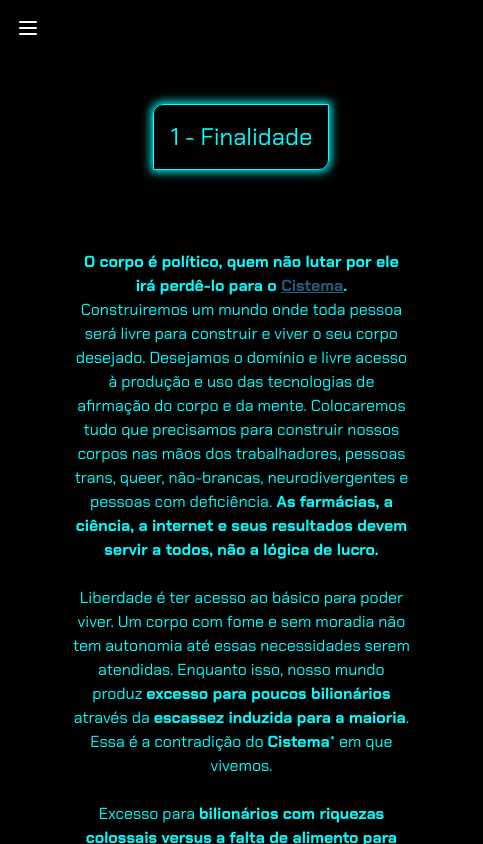
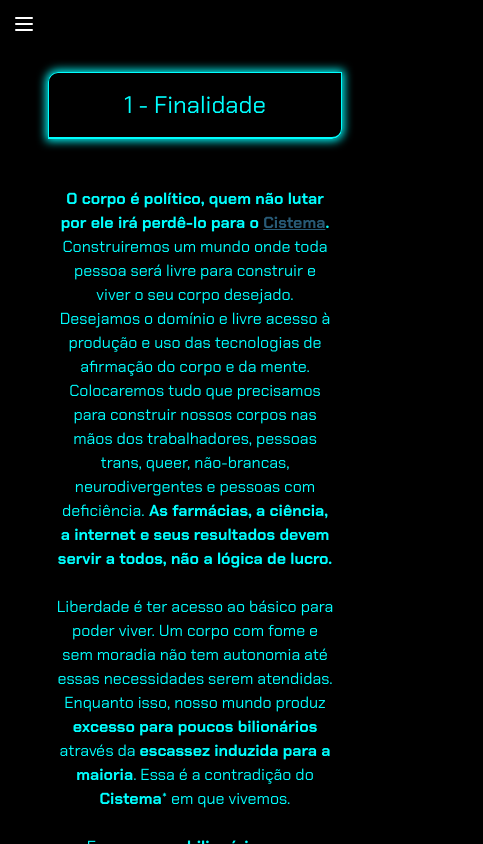
Before and after one commit to Coletivo-Anarquista-Trans/site, a Next.js app: page /manifesto in a window 390 px wide. Shown: the top 844 px of the page, 483 px wide, since content can reach past the window. Built offline with nearby package versions, Linux system fonts and the light colour scheme.

Commit message:
manifesto is now mobile-safe again

```diff
--- a/src/app/manifesto/page.tsx
+++ b/src/app/manifesto/page.tsx
@@ -2,26 +2,24 @@
 
 import CyberContainer from "@/components/atoms/CyberContainer"
 import CyberTooltip from "@/components/atoms/CyberTooltip";
-import CyberSpeech from "@/components/atoms/CyberSpeech";
 import CyberGlossary from "../../components/molecules/CyberGlossary";
 
 export default function Manifesto() {
 
     return (
         <>
-            <CyberContainer className="min-h-screen flex flex-col items-start px-4 py-8">
-                <CyberContainer className="w-full mx-auto text-accent1 max-w-screen-lg px-4 sm:px-8">
-                    <CyberContainer className="p-4 sm:p-8 break-words w-full max-w-4xl">
-                        <CyberContainer className="w-full flex justify-center">
+            <CyberContainer className="min-h-screen flex flex-col items-center overflow-x-hidden px-4 py-8">
+                    <CyberContainer className="p-4 text-accent1 sm:p-8 break-words w-full max-w-4xl">
+                        <CyberContainer className="w-full max-w-screen-md mx-auto px-4">
                             <CyberContainer
                                 id="section-1"
                                 unevenBorders
                                 glowingBorders
-                                className="inline-block text-2xl sm:text-3xl md:text-4xl p-4 m-14 text-center break-keep whitespace-nowrap"
-                            >
+                                className="text-center text-2xl sm:text-3xl md:text-4xl p-4 mt-6 mb-10 border-b-2 border-b-accent1">
                                 1 - Finalidade
                             </CyberContainer>
                         </CyberContainer>
+
                         <CyberContainer className={"text-center text-base p-2 m-4 w-auto h-auto"}>
                             <p>
                                 <b>O corpo é político, quem não lutar por ele irá perdê-lo para o {''}
@@ -68,7 +66,7 @@ export default function Manifesto() {
                             <CyberContainer className="w-full flex justify-center">
                                 <CyberContainer
                                     id="section-2" unevenBorders glowingBorders
-                                    className="inline-block text-2xl sm:text-3xl md:text-4xl p-4 m-14 text-center break-keep whitespace-nowrap">
+                                    className="inline-block text-2xl sm:text-3xl md:text-4xl p-4 m-6 sm:m-14 text-center break-keep whitespace-nowrap"                                 >
                                     2 - Como faremos
                                 </CyberContainer>
                             </CyberContainer>
@@ -84,7 +82,7 @@ export default function Manifesto() {
                         <CyberContainer className="text-center text-base p-2 m-4 w-auto h-auto">
                             <CyberContainer
                                 id="section-2.1"
-                                className="text-center text-2xl p-2 m-4 mb-6 w-fit mx-auto border-b-2 border-b-accent1">
+                                className="text-center text-2xl p-4 mb-6 w-full max-w-xs sm:max-w-md md:max-w-2xl mx-auto border-b-2 border-b-accent1">
                                 2.1 - Somos anarquistas
                             </CyberContainer>
                             Porque não acreditamos em {''}
@@ -108,7 +106,7 @@ export default function Manifesto() {
                         <CyberContainer className="text-center text-base p-2 m-4 w-auto h-auto">
                             <CyberContainer
                                 id="section-2.2"
-                                className="text-center text-2xl p-2 m-4 mb-6 w-fit mx-auto border-b-2 border-b-accent1">
+                                className="text-center text-2xl p-4 mb-6 w-full max-w-xs sm:max-w-md md:max-w-2xl mx-auto border-b-2 border-b-accent1">
                                 2.2 - Acreditamos no voluntarismo
                             </CyberContainer>
                             <b>“De cada um de acordo com sua capacidade”</b>. Seguimos essa máxima, pois o mundo
@@ -127,7 +125,7 @@ export default function Manifesto() {
                         <CyberContainer className="text-center text-base p-2 m-4 w-auto h-auto">
                             <CyberContainer
                                 id="section-2.3"
-                                className="text-center text-2xl p-2 m-4 mb-6 w-fit mx-auto border-b-2 border-b-accent1">
+                                className="text-center text-2xl p-4 mb-6 w-full max-w-xs sm:max-w-md md:max-w-2xl mx-auto border-b-2 border-b-accent1">
                                 2.3 - Construímos comunidade
                             </CyberContainer>
                             <b>“Para cada um de acordo com a sua necessidade”</b>. Trabalhamos coletivamente para
@@ -144,7 +142,7 @@ export default function Manifesto() {
                         <CyberContainer className="text-center text-base p-2 m-4 w-auto h-auto">
                             <CyberContainer
                                 id="section-2.4"
-                                className="text-center text-2xl p-2 m-4 mb-6 w-fit mx-auto border-b-2 border-b-accent1">
+                                className="text-center text-2xl p-4 mb-6 w-full max-w-xs sm:max-w-md md:max-w-2xl mx-auto border-b-2 border-b-accent1">
                                 2.4 - Produzimos arte
                             </CyberContainer>
                             Somos hackers. “Hackear é abstrair. Abstrair é produzir o plano sobre o qual coisas
@@ -172,7 +170,7 @@ export default function Manifesto() {
                         <CyberContainer className="text-center text-base p-2 m-4 w-auto h-auto">
                             <CyberContainer
                                 id="section-2.5"
-                                className="text-center text-2xl p-2 m-4 mb-6 w-fit mx-auto border-b-2 border-b-accent1">
+                                className="text-center text-2xl p-4 mb-6 w-full max-w-xs sm:max-w-md md:max-w-2xl mx-auto border-b-2 border-b-accent1">
                                 2.5 - Vemos o mundo de uma Transperspectiva
                             </CyberContainer>
                             <b>Cisgenereidade é compulsória! O presente é apenas potencial e o futuro é a realização ou
@@ -201,7 +199,7 @@ export default function Manifesto() {
                         <CyberContainer className="w-full flex justify-center">
                             <CyberContainer
                                 id="section-3" unevenBorders glowingBorders
-                                className="inline-block text-2xl sm:text-3xl md:text-4xl p-4 m-14 text-center break-keep whitespace-nowrap">
+                                className="inline-block text-2xl sm:text-3xl md:text-4xl p-4 m-6 sm:m-14 text-center break-keep whitespace-nowrap">
                                 3 - Nossos objetivos
                             </CyberContainer>
                         </CyberContainer>
@@ -209,7 +207,7 @@ export default function Manifesto() {
                         <CyberContainer className="text-center text-base p-2 m-4 w-auto h-auto">
                             <CyberContainer
                                 id="section-3.1"
-                                className="text-center text-2xl p-2 m-4 mb-6 w-fit mx-auto border-b-2 border-b-accent1">
+                                className="text-center text-2xl p-4 mb-6 w-full max-w-xs sm:max-w-md md:max-w-2xl mx-auto border-b-2 border-b-accent1">
                                 3.1 - Nossa comunidade tem fome
                             </CyberContainer>
                             <b>Não existe liberdade onde se tem fome</b>. Faltam oportunidades para pessoas trans, com
@@ -226,17 +224,15 @@ export default function Manifesto() {
                         <CyberContainer className="text-center text-base p-2 m-4 w-auto h-auto">
                             <CyberContainer
                                 id="section-3.2"
-                                className="text-center text-2xl p-2 m-4 mb-6 w-fit mx-auto border-b-2 border-b-accent1">
+                                className="text-center text-2xl p-4 mb-6 w-full max-w-xs sm:max-w-md md:max-w-2xl mx-auto border-b-2 border-b-accent1">
                                 3.2 - Por uma saúde transgênera
                             </CyberContainer>
-                            <CyberSpeech>
                                 <b>Saúde é para garantir autonomia e não só para tratar sintomas.</b> Queremos livre
                                 acesso a
                                 hormônios, cirurgias e fármacos com conscientização do uso e esforço para redução dos
                                 colaterais indesejados e maximização dos desejados. Enquanto a técnica for refém das
                                 necessidades do Cistema, a finalidade acima não poderá se realizar para nossos corpos
                                 marginalizados.
-                            </CyberSpeech>
                             <br /><br />
                             <div className="whitespace-pre-wrap">
                                 <b>Precisamos de pessoas trans, neurodivergentes e pessoas com deficiência participando
@@ -257,7 +253,7 @@ export default function Manifesto() {
                         <CyberContainer className="text-center text-base p-2 m-4 w-auto h-auto">
                             <CyberContainer
                                 id="section-3.3"
-                                className="text-center text-2xl p-2 m-4 mb-6 w-fit mx-auto border-b-2 border-b-accent1">
+                                className="text-center text-2xl p-4 mb-6 w-full max-w-xs sm:max-w-md md:max-w-2xl mx-auto border-b-2 border-b-accent1">
                                 3.3 - Por moradias para nossos corpos
                             </CyberContainer>
                             <b>Não existe liberdade sem ter um teto</b>. Precisamos morar. Os corpos marginalizados são
@@ -280,7 +276,7 @@ export default function Manifesto() {
                         <CyberContainer className="text-center text-base p-2 m-4 w-auto h-auto">
                             <CyberContainer
                                 id="section-3.4"
-                                className="text-center text-2xl p-2 m-4 mb-6 w-fit mx-auto border-b-2 border-b-accent1">
+                                className="text-center text-2xl p-4 mb-6 w-full max-w-xs sm:max-w-md md:max-w-2xl mx-auto border-b-2 border-b-accent1">
                                 3.4 - Descentralização das tecnologias de generificação
                             </CyberContainer>
                             <b>Corpos são políticos! Não tirem nossos corpos de nós.</b> Homem e mulher é um produto da
@@ -301,7 +297,7 @@ export default function Manifesto() {
                         <CyberContainer className="text-center text-base p-2 m-4 w-auto h-auto">
                             <CyberContainer
                                 id="section-3.5"
-                                className="text-center text-2xl p-2 m-4 mb-6 w-fit mx-auto border-b-2 border-b-accent1">
+                                className="text-center text-2xl p-4 mb-6 w-full max-w-xs sm:max-w-md md:max-w-2xl mx-auto border-b-2 border-b-accent1">
                                 3.5 - Internet livre como meio de produção da consciência
                             </CyberContainer>
                             A internet assumiu um papel central em como nos informamos sobre o mundo. O controle do
@@ -340,7 +336,7 @@ export default function Manifesto() {
                         <CyberContainer className="text-center text-base p-2 m-4 w-auto h-auto">
                             <CyberContainer
                                 id="section-3.6"
-                                className="text-center text-2xl p-2 m-4 mb-6 w-fit mx-auto border-b-2 border-b-accent1">
+                                className="text-center text-2xl p-4 mb-6 w-full max-w-xs sm:max-w-md md:max-w-2xl mx-auto border-b-2 border-b-accent1">
                                 3.6 - Despatologização da vida
                             </CyberContainer>
                             <b>Neurodivergência não é patologia, patológico é um sistema que lê as diferenças como
@@ -362,7 +358,7 @@ export default function Manifesto() {
                         <CyberContainer className="text-center text-base p-2 m-4 w-auto h-auto">
                             <CyberContainer
                                 id="section-3.7"
-                                className="text-center text-2xl p-2 m-4 mb-6 w-fit mx-auto border-b-2 border-b-accent1">
+                                className="text-center text-2xl p-4 mb-6 w-full max-w-xs sm:max-w-md md:max-w-2xl mx-auto border-b-2 border-b-accent1">
                                 3.7 - Pelo direito à reprodução queer
                             </CyberContainer>
                             <b>Se um corpo pode vir de nós, então somos nossos próprios mestres.</b> A tecnologia nos
@@ -379,7 +375,7 @@ export default function Manifesto() {
                         <CyberContainer className="w-full flex justify-center">
                             <CyberGlossary title="Glossário" />
                         </CyberContainer>
-                    </CyberContainer>
+
                     </CyberContainer>
             </CyberContainer>
         </>
--- a/src/components/organism/CyberSidebar/index.tsx
+++ b/src/components/organism/CyberSidebar/index.tsx
@@ -46,9 +46,13 @@ export default function CyberSidebar({
     const manifestoSections = cyberSections.filter(s => s.parent === "manifesto");
     const recursosSections = cyberSections.filter(s => s.parent === "recursos");
 
-    const baseStyles = "bg-background h-screen md:h-auto text-accent1 overflow-y-auto custom-scrollbar transition-transform duration-300 ease-in-out transform";
-    const sizeStyles = classnames(width, fixed ? "min-h-screen" : "relative");
-    const borderStyles = classnames({
+    const baseStyles = "fixed inset-0 z-50 md:static md:block bg-background text-accent1 overflow-y-auto custom-scrollbar transition-transform duration-300 ease-in-out transform";
+    const sizeStyles = classnames(
+        open ? "translate-x-0" : "-translate-x-full",
+        "md:translate-x-0",
+        width,
+        fixed ? "md:min-h-screen" : "relative"
+    );    const borderStyles = classnames({
         "rounded-tl-[10px] rounded-br-[10px] rounded-bl-[0px] rounded-tr-[0px] border-accent1": unevenBorders,
         "border-accent1": normalBorders,
         "shadow-[0_0_10px_2px] border-1": glowingBorders,
@@ -58,15 +62,13 @@ export default function CyberSidebar({
     return (
         <>
             {/* Mobile Hamburger Button */}
-            <div className="md:hidden p-4 absolute">
+            <div className="md:hidden fixed inset-0">
                 <button
                     onClick={() => setOpen((prev) => !prev)}
-                    className="text-accent1 focus:outline-none"
+                    className="bg-accent1 text-background p-3 rounded-full shadow-lg focus:outline-none"
                 >
-                    <svg className="w-6 h-6" fill="none" stroke="white" strokeWidth="2"
-                         viewBox="0 0 24 24">
-                        <path strokeLinecap="round" strokeLinejoin="round"
-                              d="M4 6h16M4 12h16M4 18h16"/>
+                    <svg className="w-6 h-6" fill="white" stroke="white" strokeWidth="2" viewBox="0 0 24 24">
+                        <path strokeLinecap="round" strokeLinejoin="round" d="M4 6h16M4 12h16M4 18h16" />
                     </svg>
                 </button>
             </div>
```
Lines whose indentation alone changed are shown as unchanged.
